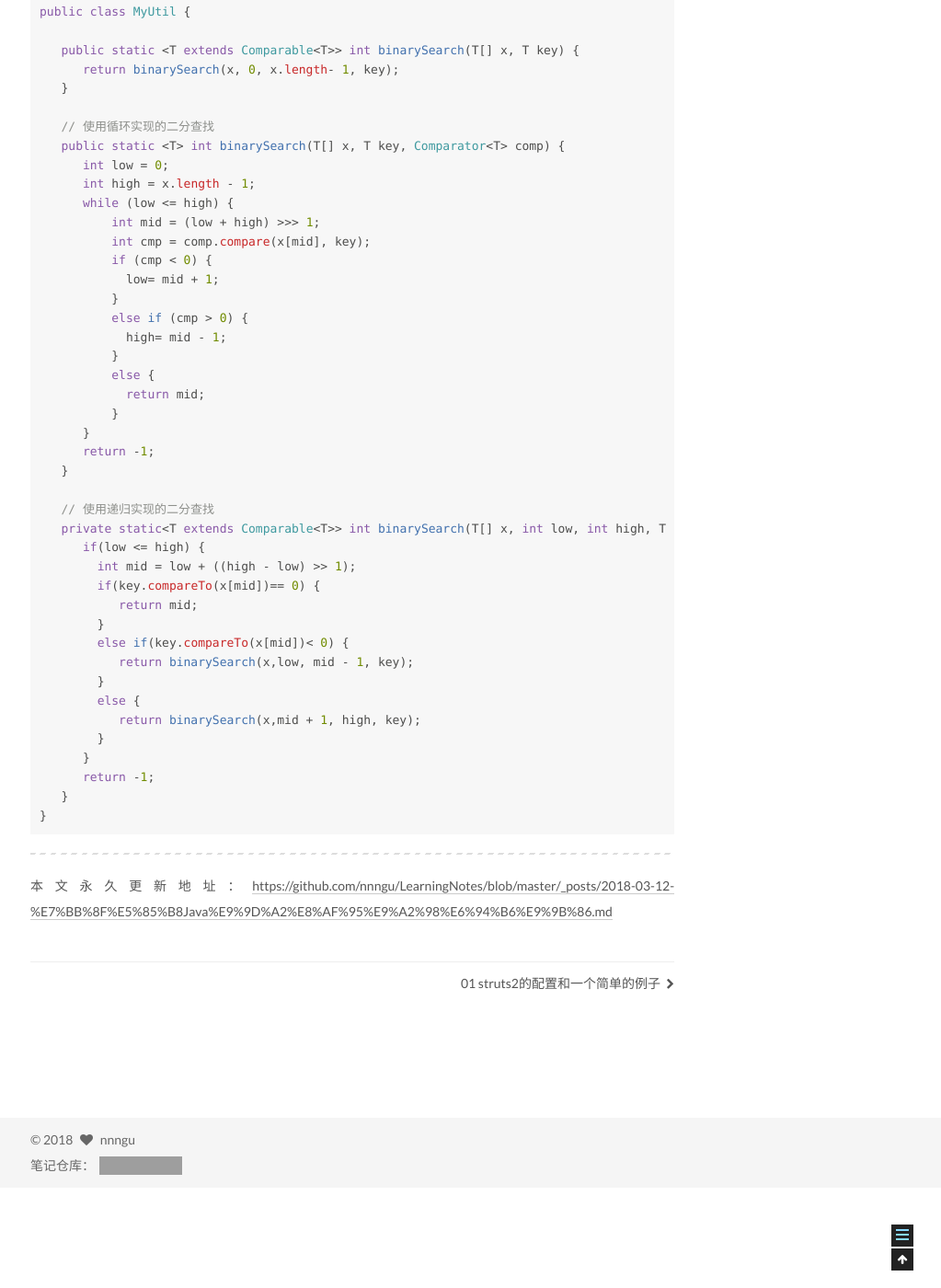
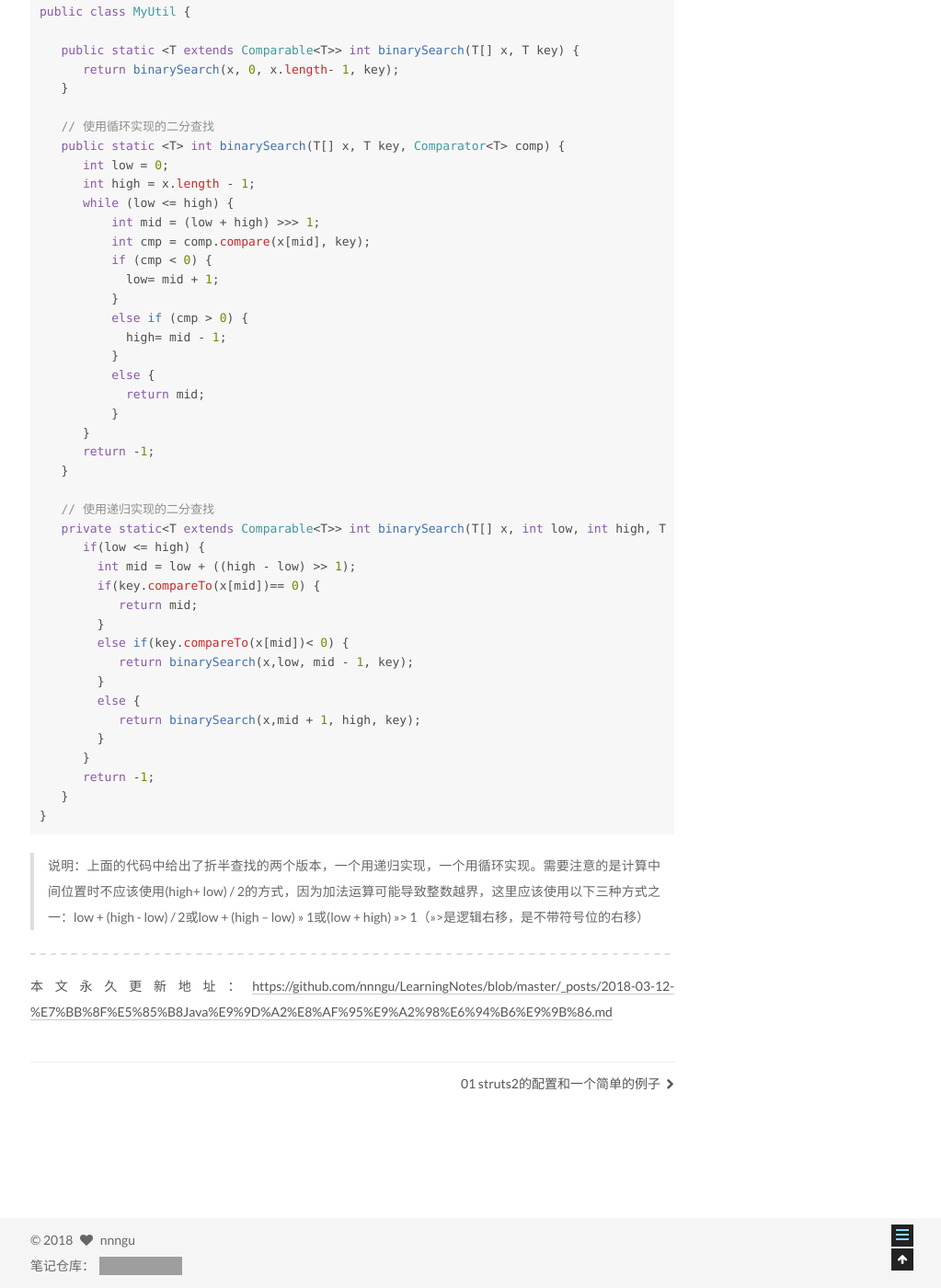
Before and after one commit to nnngu/LearningNotes, a Jekyll site: the page built from _posts/2018-03-12-经典Java面试题收集.md, in a window 1280 px wide and 1400 px high, scrolled down 68942 px. Shown: the whole window at 92% size, without its empty margins (257-1280 px from the left). Built offline with Jekyll 4.4.1, drawn with Linux system fonts in a browser that asks for light colours; grey boxes are pictures that could not be loaded.

Commit message:
修改文件: _posts/2018-03-12-经典Java面试题收集.md

````diff
--- a/_posts/2018-03-12-经典Java面试题收集.md
+++ b/_posts/2018-03-12-经典Java面试题收集.md
@@ -2421,6 +2421,9 @@ public class MyUtil {
 }
 ```
 
+> 说明：上面的代码中给出了折半查找的两个版本，一个用递归实现，一个用循环实现。需要注意的是计算中间位置时不应该使用(high+ low) / 2的方式，因为加法运算可能导致整数越界，这里应该使用以下三种方式之一：low + (high - low) / 2或low + (high – low) >> 1或(low + high) >>> 1（>>>是逻辑右移，是不带符号位的右移）
+
+
 
 
 
````
